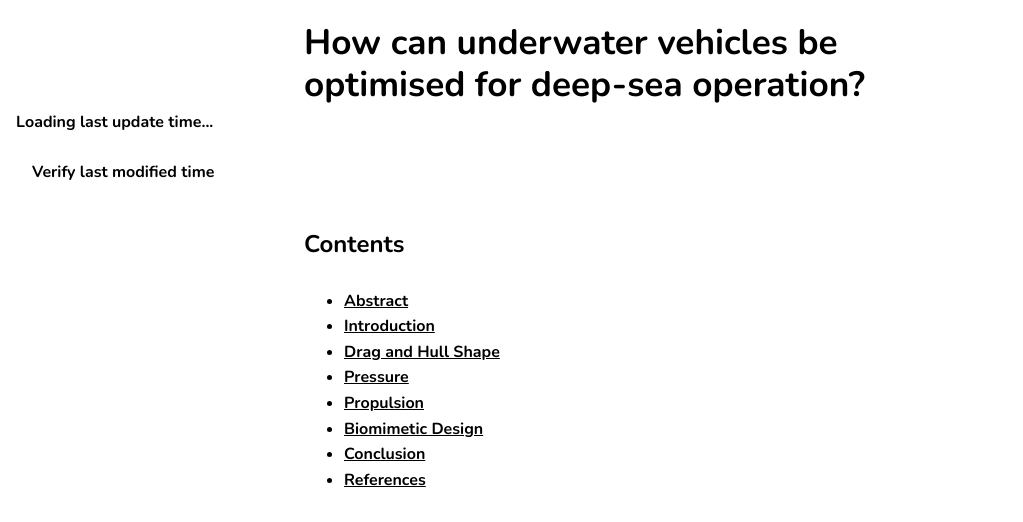
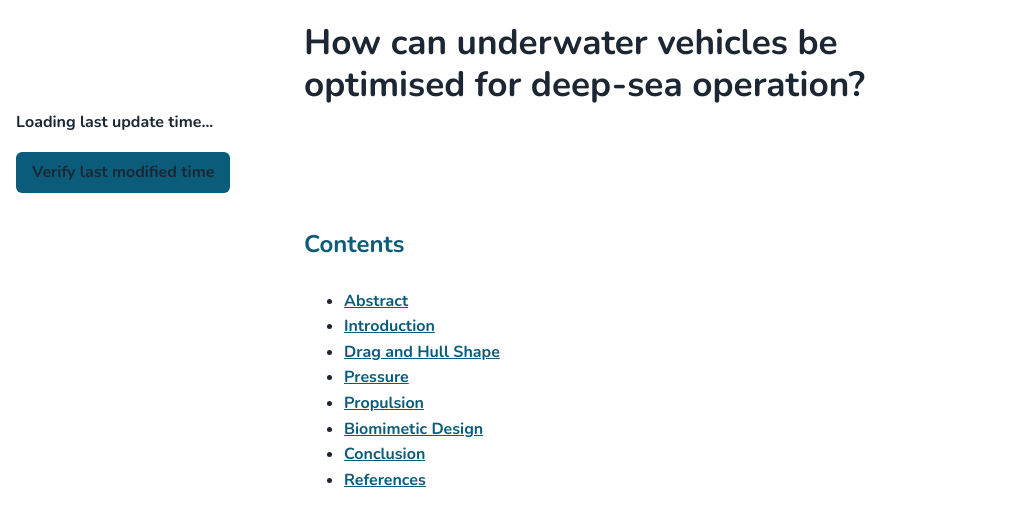
Before and after one commit to FEPSFY7006774/FY7006774, a plain HTML site: page index.html in a window 1280 px wide. Shown: the part 203-725 px from the top of the page, without its empty margins (0-1023 px from the left). Drawn offline with Linux system fonts and the light colour scheme.

Commit message:
Correct CSS variable declarations and usages
Fixed CSS variable syntax and corrected color variable usage.

```diff
--- a/style.css
+++ b/style.css
@@ -16,8 +16,8 @@
 }
 
 :root {
-  --bg: #ffffff
-  --text: #1c2733
+  --bg: #ffffff;
+  --text: #1c2733;
   --accent: #0b5c7a;
   --accent-light: #e3f1f6;
   --border: #c9d6dd;
@@ -27,18 +27,18 @@
 
 * { box-sizing: border-box; }
 
-html { scroll-behaviour: smooth; }
+html { scroll-behavior: smooth; }
 
 body {
   font-family: "Nunito", sans-serif;
-  color: var(--test);
+  color: var(--text);
   background: var(--bg);
   line-height: 1.6;
   margin: 0;
   padding: 0 1rem 3rem;
 }
 
-button, input, select, trxtarea {
+button, input, select, textarea {
   font: inherit;
 }
 
@@ -67,7 +67,7 @@ h1 {
 }
 
 h2 {
-  color: var(accent);
+  color: var(--accent);
   padding-bottom: 0.3rem;
   margin-top: 2rem;
   scroll-margin-top: 1rem;
```
